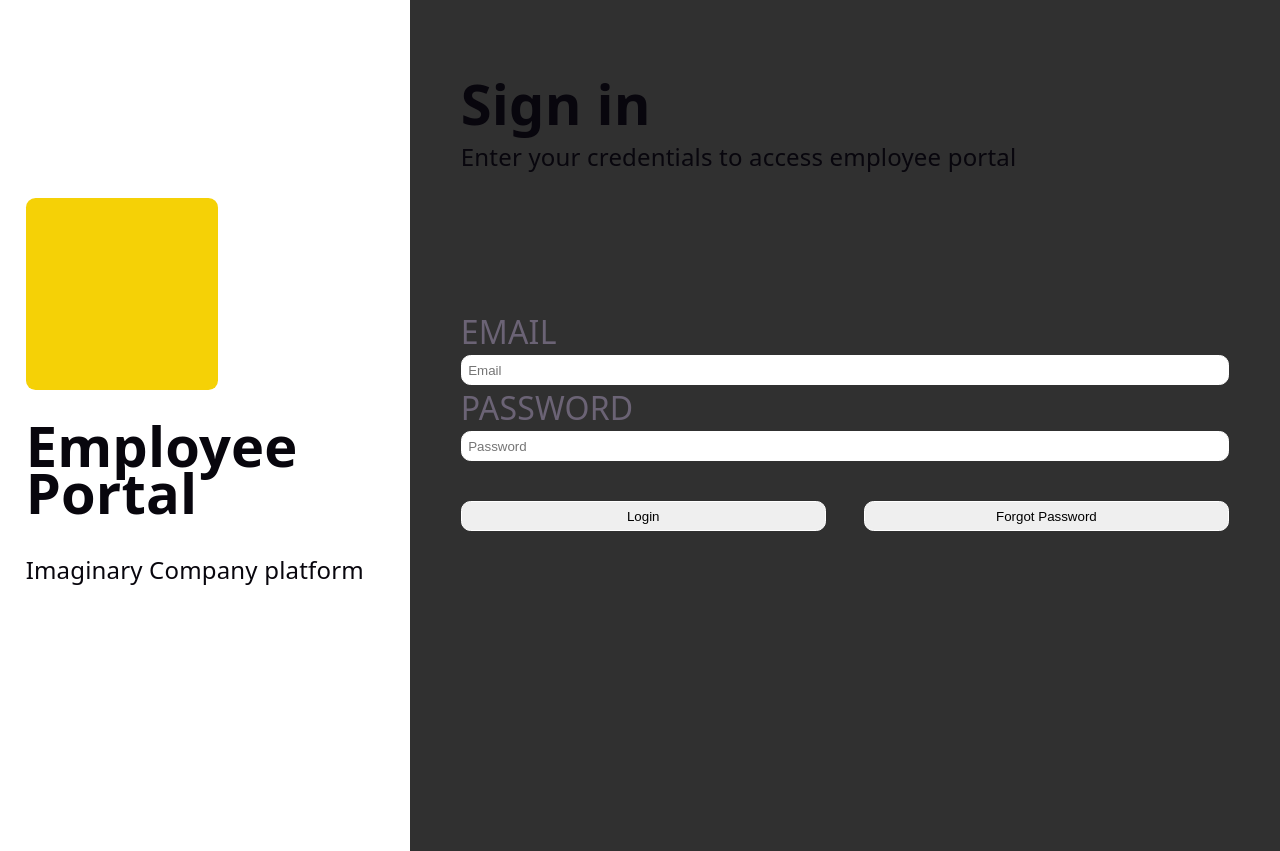
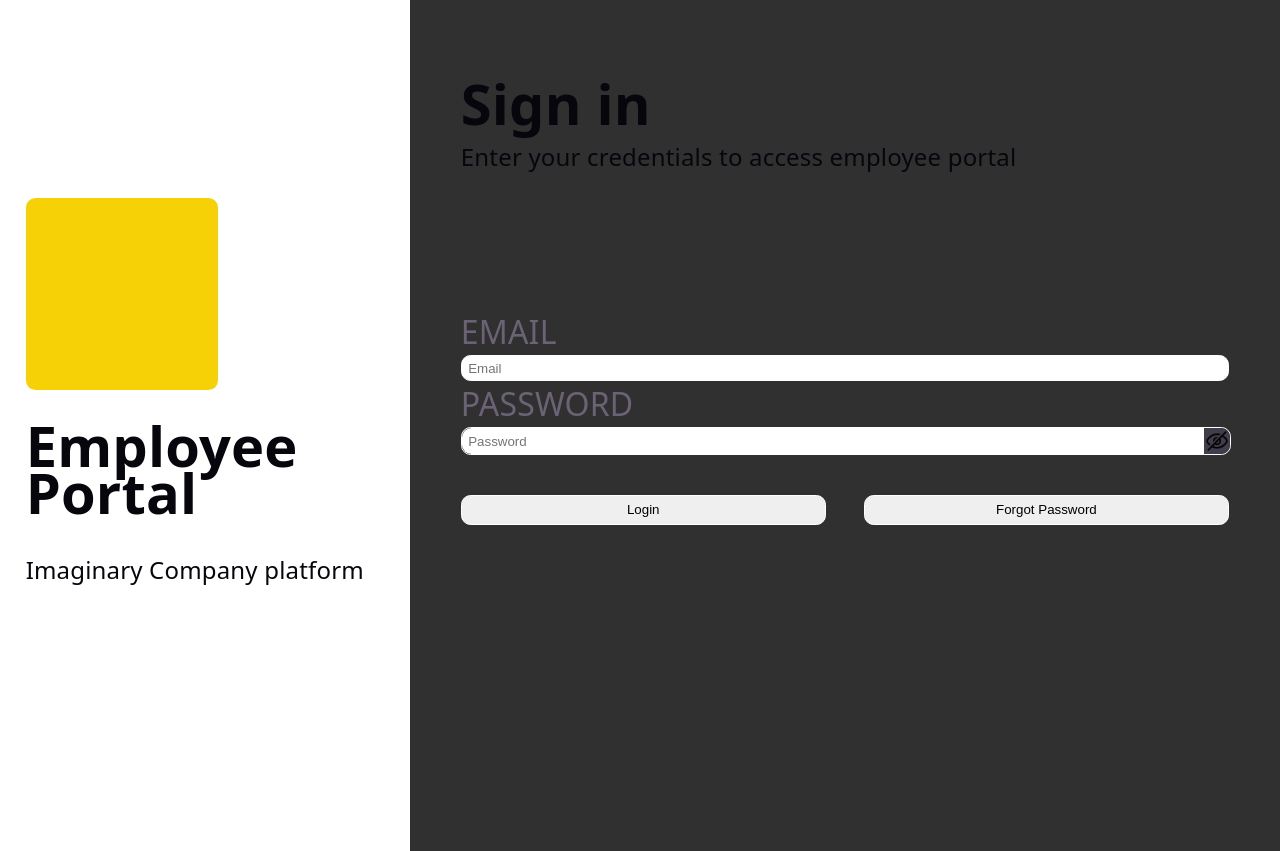
Before and after one commit to LewisSmith291/EmployeePortal, a React (Vite) app in the folder client/: page / in a window 1280 px wide. Built offline with nearby package versions, Linux system fonts and the light colour scheme; no server answers.

Commit message:
Enabled user to hide/show password text. disabled by default.

```diff
--- a/client/index.html
+++ b/client/index.html
@@ -4,7 +4,7 @@
     <meta charset="UTF-8" />
     <link rel="icon" type="image/svg+xml" href="/favicon.svg" />
     <meta name="viewport" content="width=device-width, initial-scale=1.0" />
-    <title>client</title>
+    <title>Employee Portal</title>
   </head>
   <body>
     <div id="root"></div>
--- a/client/src/App.css
+++ b/client/src/App.css
@@ -1,27 +1,8 @@
-.counter {
-  font-size: 16px;
-  padding: 5px 10px;
-  border-radius: 5px;
-  color: var(--accent);
-  background: var(--accent-bg);
-  border: 2px solid transparent;
-  transition: border-color 0.3s;
-  margin-bottom: 24px;
 
-  &:hover {
-    border-color: var(--accent-border);
-    cursor: pointer;
-  }
-  &:focus-visible {
-    outline: 2px solid var(--accent);
-    outline-offset: 2px;
-  }
-}
 
 body{
   margin:0;
   padding:0;
-  overflow-y: hidden;
   overflow-x: hidden;
 }
 
@@ -39,7 +20,6 @@ body{
   height:100%;
   margin:0;
   padding:0;
-
 }
 
 #ui-container{
@@ -73,7 +53,7 @@ body{
 
 #profile-picture{
   width:6rem;
-  height: 6rem;
+  height:6rem;
   background-color: rgb(245, 209, 6);
   border-radius: 0.3rem;
 }
@@ -90,6 +70,45 @@ body{
   border-radius: 0.3rem;
   border: solid 1px white;
   padding:0.5vw;
+  height:2vw;
+}
+
+.password-input-container{
+  border-radius: 0.3rem;
+  display: flex;
+  align-items: center;
+  flex-direction: row;
+  border: solid 1px white;
+  width:100%;
+  height:2vw;
+}
+
+.password-input-text{
+  border-radius: 0.3rem;
+  border:none;
+  padding:0.5vw;
+  border-top-right-radius: 0;
+  border-bottom-right-radius: 0;
+  height:100%;
+}
+
+#show-password{
+  width:2vw;
+  height:2vw;
+  border-radius:0.3rem;
+  border-top-left-radius: 0;
+  border-bottom-left-radius: 0;
+  background-color:#413d4b;
+  object-fit: contain;
+  border-left: solid 1px white;
+}
+
+#show-password:hover{
+  filter: brightness(110%);
+  cursor: pointer;
+}
+#show-password:active{
+  filter:brightness(120%);
 }
 
 p{
@@ -100,7 +119,6 @@ p{
 }
 
 #heading,#inputs{
-  width:80%;
   display:flex;
   flex-direction: column;
   align-items: flex-start;
--- a/client/src/App.jsx
+++ b/client/src/App.jsx
@@ -1,12 +1,16 @@
 import React from 'react';
 import { useState, useEffect} from 'react'
 import './App.css'
+import passwordShow from "./assets/eye_show.png";
+import passwordHide from "./assets/eye_hide.png";
 
 const API_URL = import.meta.env.VITE_API_URL;
 
 function App() {
   const [email, setEmail] = useState("");
   const [password, setPassword] = useState("");
+  const [passwordHidden, setPasswordHidden] = useState(true);
+
   const [error, setError] = useState("");
   const [loading, setLoading] = useState(false);
 
@@ -92,6 +96,11 @@ function App() {
     }
   }
 
+  function togglePasswordShow(){
+    setPasswordHidden(!passwordHidden);
+
+  }
+
   // Only render Loading text while checking for session, instead of login screen flashing for user if signed in already
   if (checkingSession){
     return (
@@ -132,8 +141,13 @@ function App() {
               <label htmlFor="email">EMAIL</label>
               <input id="email" required className="text-input" placeholder="Email" type="text" value={email} onChange={(e)=>setEmail(e.target.value)}/>
               <label htmlFor="password">PASSWORD</label>
-              <input id="password" required className="text-input" placeholder="Password" type="text" value={password} onChange={(e)=>setPassword(e.target.value)}/>
-            </div>
+              <div id="password-container" className="password-input-container">
+                <input id="password" required className="password-input-text" placeholder="Password" type={passwordHidden ? "password" : "text"} value={password}
+                  onChange={(e)=>setPassword(e.target.value)}/>
+                <img id="show-password" className="show-password"
+                  onClick={() => togglePasswordShow()} src={passwordHidden ? passwordHide : passwordShow} alt="Hide Password"/>
+              </div>
+               </div>
             <div id="buttons">
               <button
                 type="submit"
--- a/client/src/index.css
+++ b/client/src/index.css
@@ -10,7 +10,6 @@
   --social-bg: rgba(244, 243, 236, 0.5);
   --shadow:
     rgba(0, 0, 0, 0.1) 0 10px 15px -3px, rgba(0, 0, 0, 0.05) 0 4px 6px -2px;
-
   --sans: system-ui, 'Segoe UI', Roboto, sans-serif;
   --heading: system-ui, 'Segoe UI', Roboto, sans-serif;
   --mono: ui-monospace, Consolas, monospace;
```
Also changed, not shown: client/src/assets/eye_hide.png (added), client/src/assets/eye_show.png (added).
